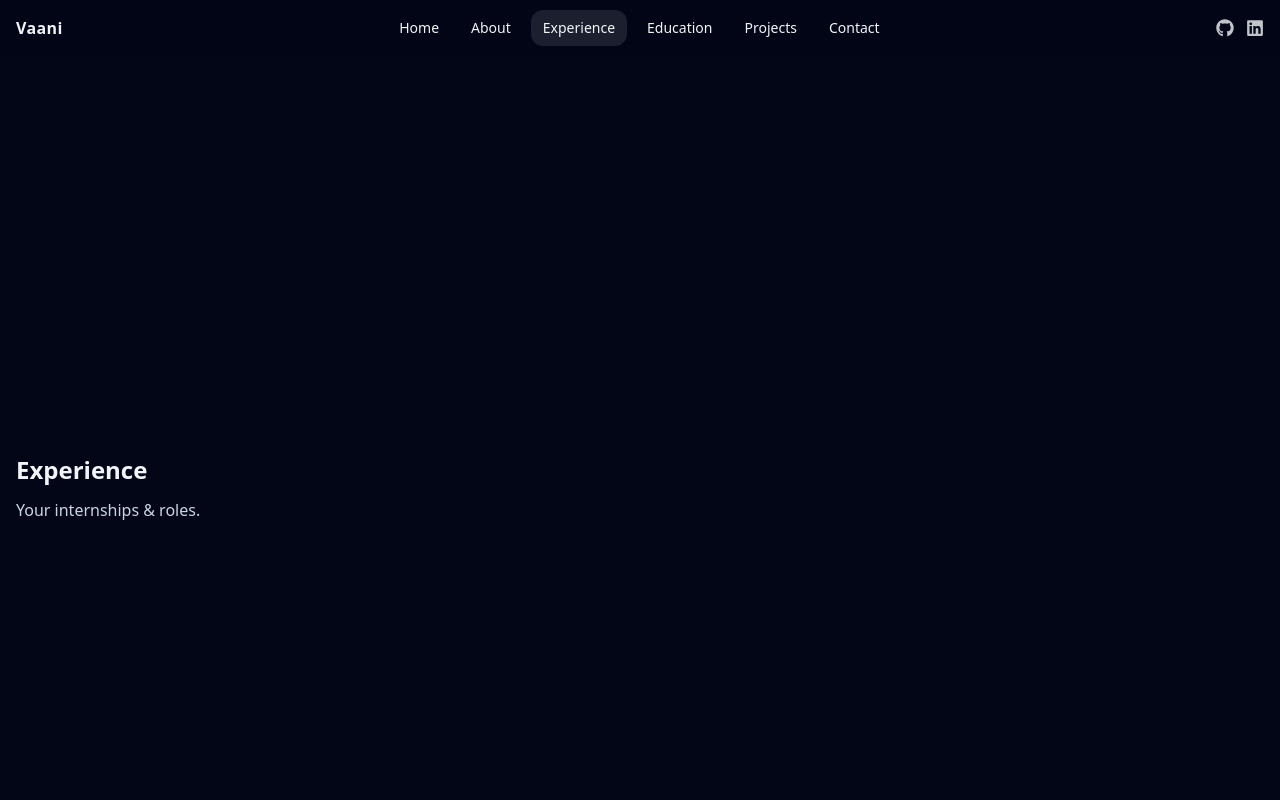
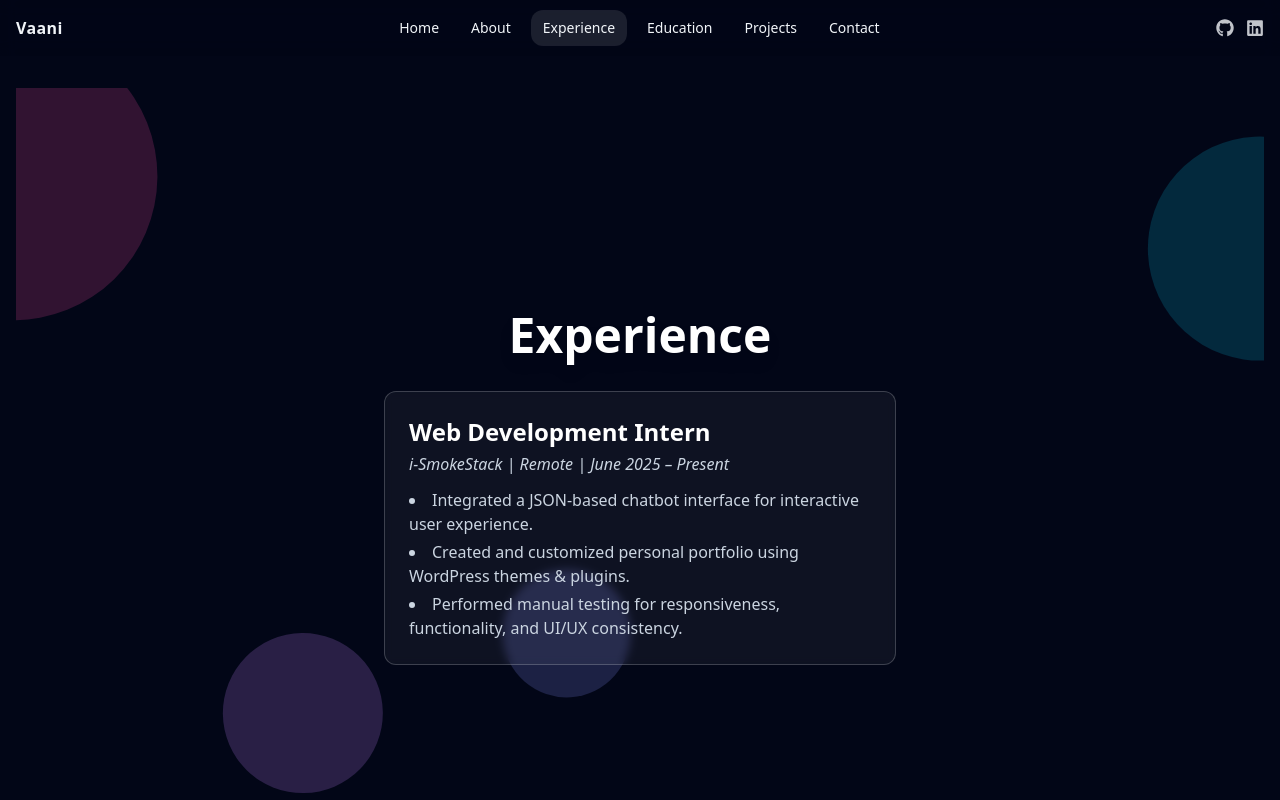
Before and after one commit to VaaniAgarwal/vaani-portfolio, a React (Create React App) app: page /experience in a window 1280 px wide. Shown: the top 800 px of the page. Built offline with nearby package versions, Linux system fonts and the light colour scheme.

Commit message:
Addexperience page with content and design

```diff
--- a/src/pages/Experience.js
+++ b/src/pages/Experience.js
@@ -2,14 +2,48 @@ import { motion } from "framer-motion";
 
 export default function Experience() {
   return (
-    <motion.section
-      initial={{ opacity: 0, y: 16 }}
-      animate={{ opacity: 1, y: 0 }}
-      transition={{ duration: 0.3 }}
-      className="h-screen flex flex-col justify-center px-4 md:px-0"
-    >
-      <h1 className="text-2xl font-semibold">Experience</h1>
-      <p className="mt-3 text-slate-300">Your internships & roles.</p>
-    </motion.section>
+    <section className="h-screen flex flex-col justify-center px-4 md:px-0 relative overflow-hidden">
+      <div className="absolute inset-0 bg-gradient-to-br from-slate-900 via-slate-950 to-slate-800 -z-10" />
+      <motion.div
+        className="absolute w-72 h-72 bg-pink-500/20 rounded-full top-[-10%] left-[-15%]"
+        animate={{ x: [0, 50, 0], y: [0, 30, 0], rotate: [0, 15, -15, 0] }}
+        transition={{ duration: 10, repeat: Infinity, repeatType: "mirror" }}
+      />
+      <motion.div
+        className="absolute w-56 h-56 bg-cyan-500/20 rounded-full top-[5%] right-[-10%]"
+        animate={{ x: [0, -40, 0], y: [0, 20, 0], rotate: [0, -10, 10, 0] }}
+        transition={{ duration: 8, repeat: Infinity, repeatType: "mirror" }}
+      />
+      <motion.div
+        className="absolute w-40 h-40 bg-purple-400/20 rounded-full bottom-[10%] left-[15%]"
+        animate={{ x: [0, 20, 0], y: [0, -15, 0], rotate: [0, 5, -5, 0] }}
+        transition={{ duration: 12, repeat: Infinity, repeatType: "mirror" }}
+      />
+      <motion.div
+        className="absolute w-32 h-32 bg-indigo-400/20 rounded-full bottom-[25%] right-[50%]"
+        animate={{ x: [0, -10, 0], y: [0, 10, 0], rotate: [0, -10, 10, 0] }}
+        transition={{ duration: 14, repeat: Infinity, repeatType: "mirror" }}
+      />
+
+      <motion.div
+        initial={{ opacity: 0, y: 20 }}
+        animate={{ opacity: 1, y: 0 }}
+        transition={{ duration: 0.8 }}
+        className="relative z-10 text-center max-w-lg mx-auto"
+      >
+        <h1 className="text-4xl md:text-5xl font-semibold text-white drop-shadow-lg">
+          Experience
+        </h1>
+        <div className="mt-8 p-6 border border-white/20 rounded-xl backdrop-blur-sm bg-white/5 text-left">
+          <h2 className="text-2xl font-semibold text-white">Web Development Intern</h2>
+          <p className="mt-1 text-slate-300 italic">i-SmokeStack | Remote | June 2025 – Present</p>
+          <ul className="mt-3 list-disc list-inside text-slate-300 space-y-1">
+            <li>Integrated a JSON-based chatbot interface for interactive user experience.</li>
+            <li>Created and customized personal portfolio using WordPress themes & plugins.</li>
+            <li>Performed manual testing for responsiveness, functionality, and UI/UX consistency.</li>
+          </ul>
+        </div>
+      </motion.div>
+    </section>
   );
 }
```
